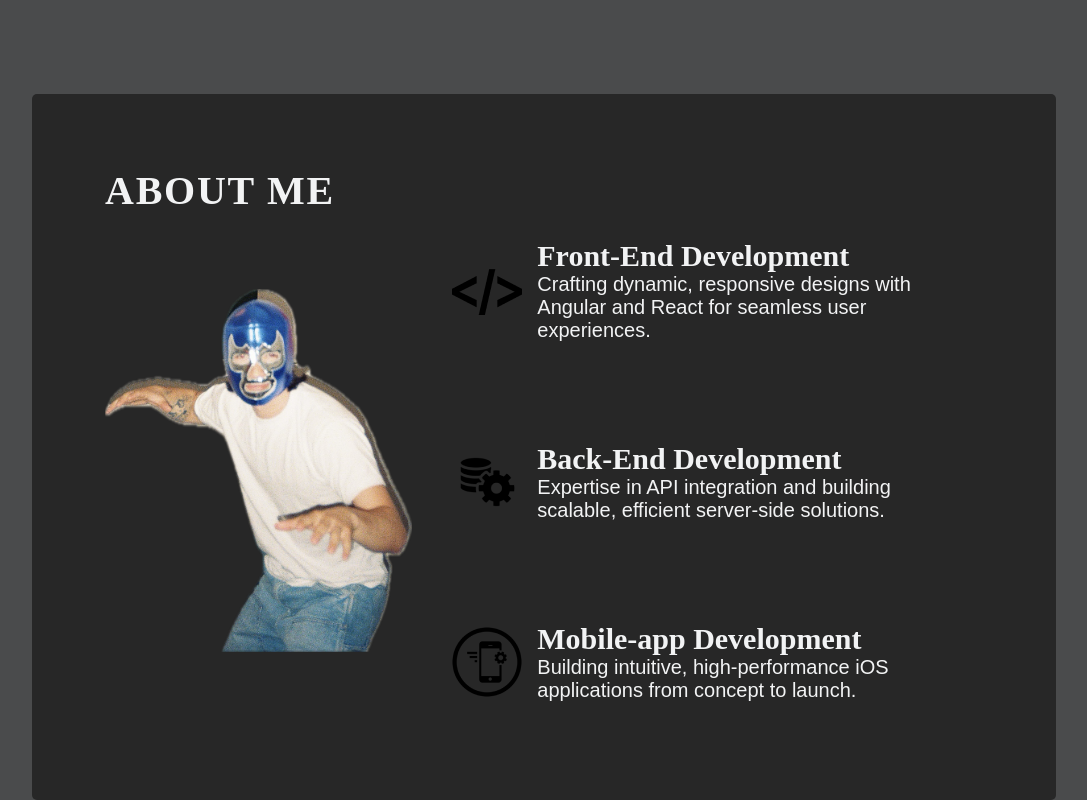
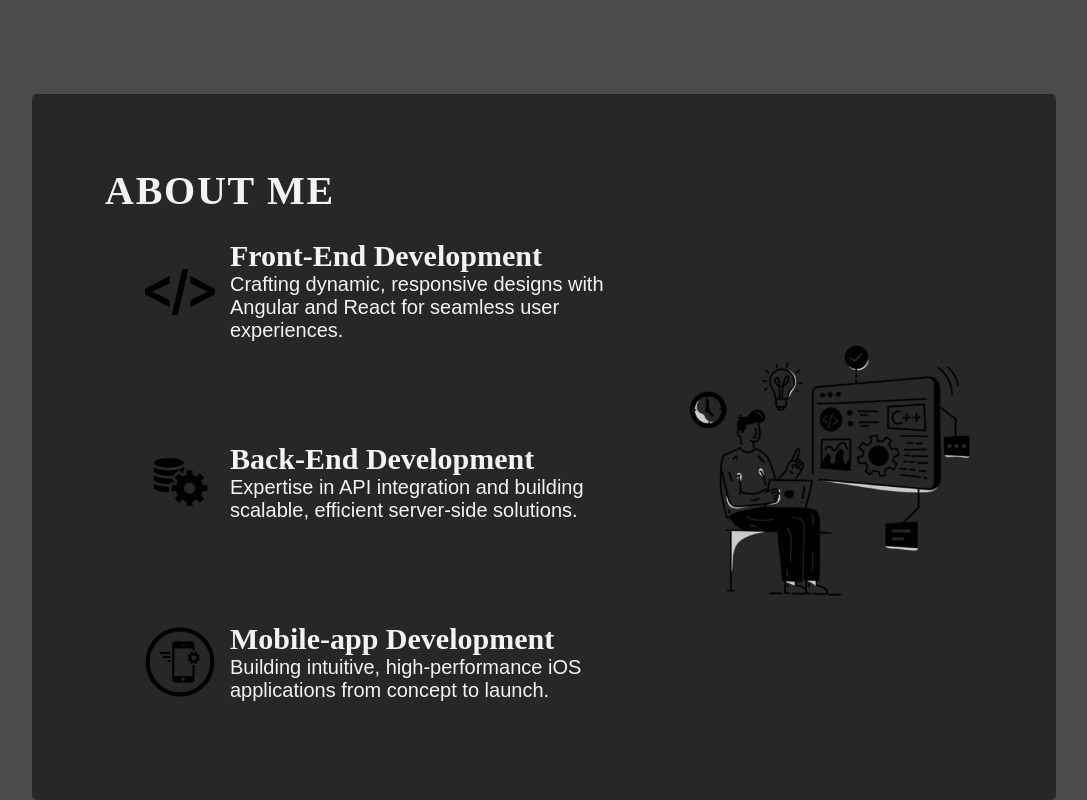
Before and after one commit to KCJ86/kennedy-portfolio, a React (Vite) app in the folder kennedy-portfolio/: page / in a window 1280 px wide. Shown: the part 680-1480 px from the top of the page, without its empty margins (96-1183 px from the left). Built offline with nearby package versions, Linux system fonts and the light colour scheme; a web font is replaced by a local one.

Commit message:
feat: changed image

```diff
--- a/kennedy-portfolio/src/components/About/About.jsx
+++ b/kennedy-portfolio/src/components/About/About.jsx
@@ -7,11 +7,6 @@ export const About = () => {
     <section className={styles.container} id="about">
       <h2 className={styles.title}>About me</h2>
       <div className={styles.content}>
-        <img
-          src={getImageUrl("about/aboutImage.png")}
-          alt="aboutmeimage"
-          className={styles.aboutImage}
-        />
         <ul className={styles.aboutItems}>
           <li className={styles.aboutItem}>
             <img
@@ -51,6 +46,11 @@ export const About = () => {
             </div>
           </li>
         </ul>
+        <img
+          src={getImageUrl("about/aboutImage.png")}
+          alt="aboutmeimage"
+          className={styles.aboutImage}
+        />
       </div>
     </section>
   );
--- a/kennedy-portfolio/src/components/About/About.module.css
+++ b/kennedy-portfolio/src/components/About/About.module.css
@@ -49,11 +49,6 @@
   border-radius: 20px;
   list-style: none;
   padding: 25px;
-  background-image: linear-gradient(
-    90deg,
-    rgba(214, 224, 228, 0.42) 0%,
-    rgba(102, 97, 97, 0) 100%
-  );
   background-size: 0 100%;
   background-repeat: no-repeat;
   transition: box-shadow 0.4s ease;
```
Also changed, not shown: kennedy-portfolio/assets/about/aboutImage.png.
